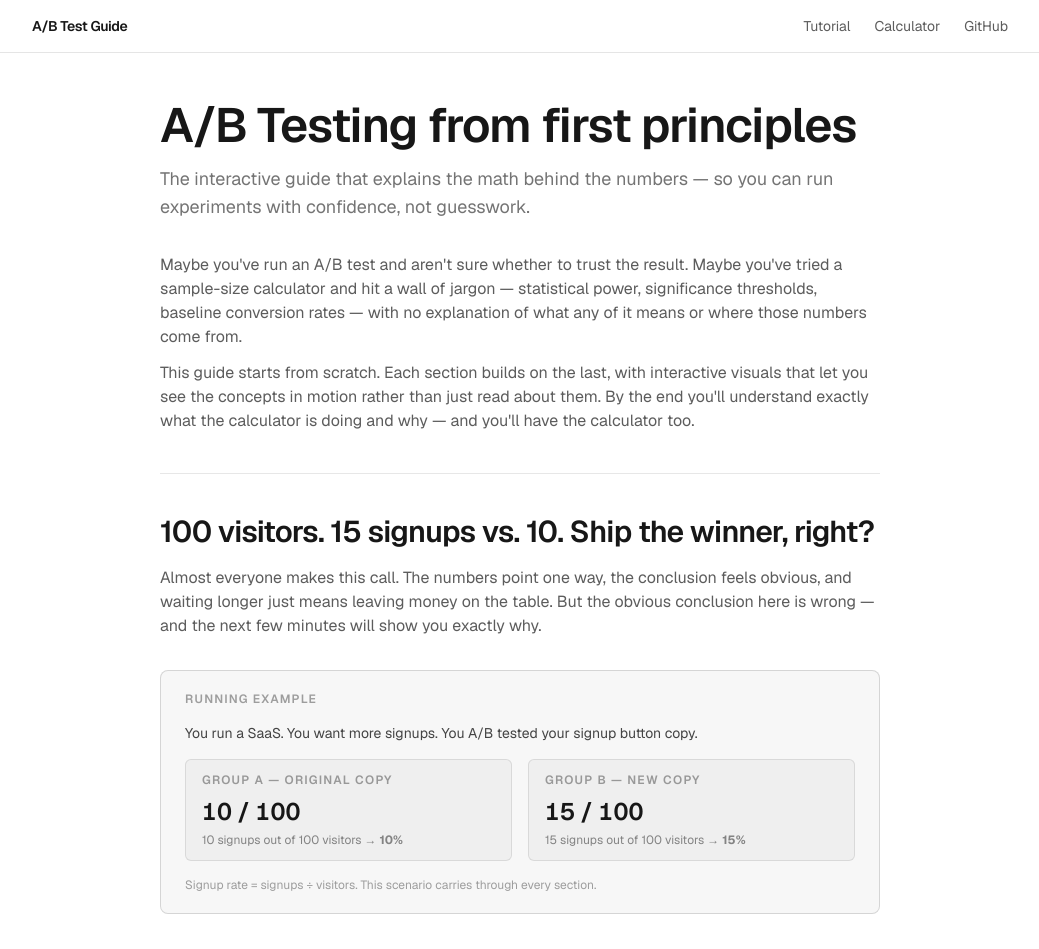
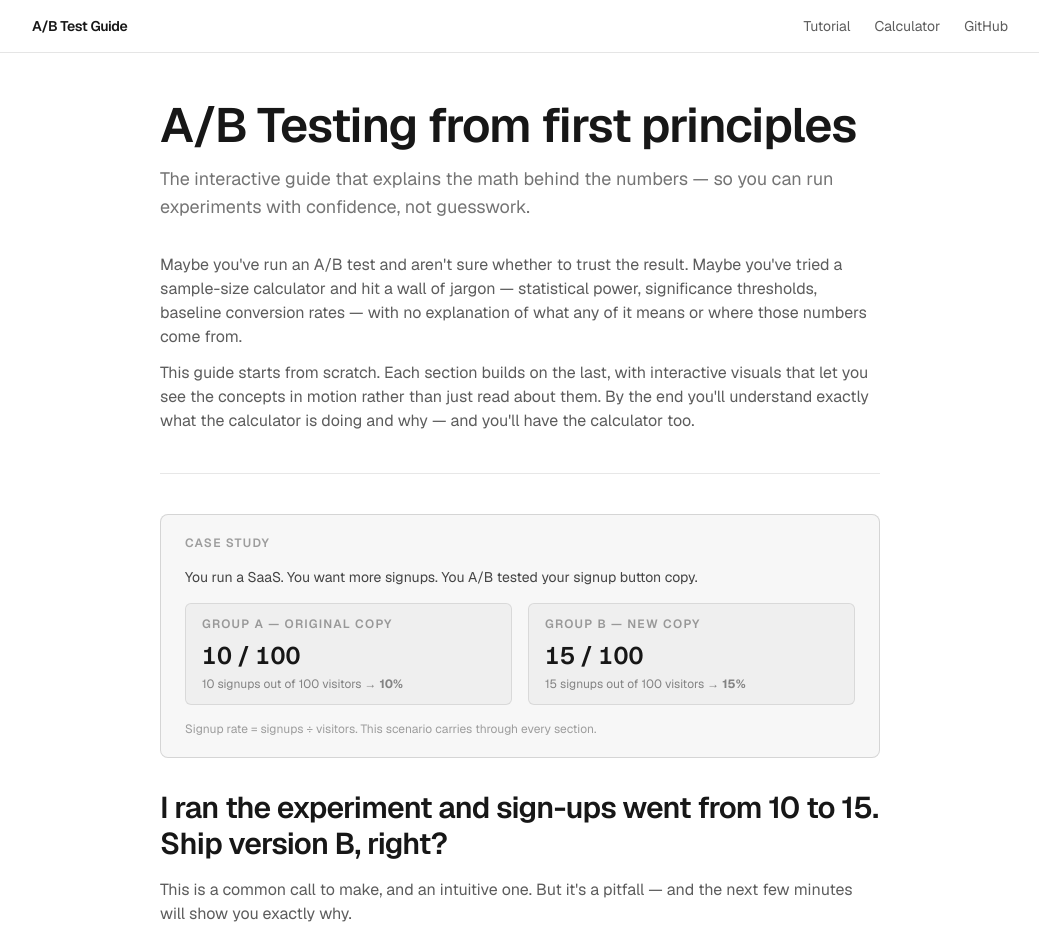
Before and after one commit to codedebugrepeat/ab-test-guide, a Next.js app: page /why-you-cant-trust-your-experiment in a window 1280 px wide. Shown: the top 949 px of the page, without its empty margins (120-1159 px from the left). Built offline with nearby package versions, Linux system fonts and the light colour scheme.

Commit message:
Copy updates (reorder, tweak intro)

```diff
--- a/app/why-you-cant-trust-your-experiment/page.tsx
+++ b/app/why-you-cant-trust-your-experiment/page.tsx
@@ -39,18 +39,17 @@ export default function Section1Page() {
 
       <hr className="my-10 border-foreground/10" />
 
-      <h2 className="text-2xl font-semibold tracking-tight sm:text-3xl">
-        100 visitors. 15 signups vs. 10. Ship the winner, right?
+      <CaseStudyCallout />
+
+      <h2 className="mt-8 text-2xl font-semibold tracking-tight sm:text-3xl">
+        I ran the experiment and sign-ups went from 10 to 15. Ship version B,
+        right?
       </h2>
 
       <p className="mt-4 text-foreground/70">
-        Almost everyone makes this call. The numbers point one way, the
-        conclusion feels obvious, and waiting longer just means leaving money on
-        the table. But the obvious conclusion here is wrong — and the next few
-        minutes will show you exactly why.
+        This is a common call to make, and an intuitive one. But it&apos;s a
+        pitfall — and the next few minutes will show you exactly why.
       </p>
-
-      <CaseStudyCallout />
 
       <p className="mt-8 text-foreground/70">
         Imagine every potential visitor is a marble in a jar. Green means they
--- a/components/tutorial/case-study-callout.tsx
+++ b/components/tutorial/case-study-callout.tsx
@@ -2,7 +2,7 @@ export function CaseStudyCallout() {
   return (
     <div className="my-8 rounded-lg border border-foreground/15 bg-foreground/[0.03] px-6 py-5">
       <p className="mb-4 text-xs font-semibold uppercase tracking-widest text-foreground/40">
-        Running example
+        Case study
       </p>
       <p className="mb-4 text-sm text-foreground/80">
         You run a SaaS. You want more signups. You A/B tested your signup button
```
